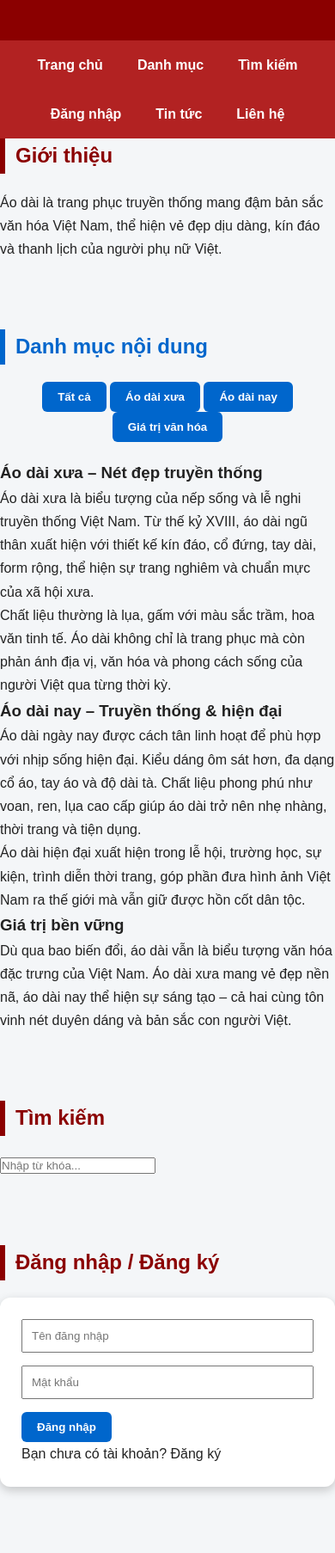
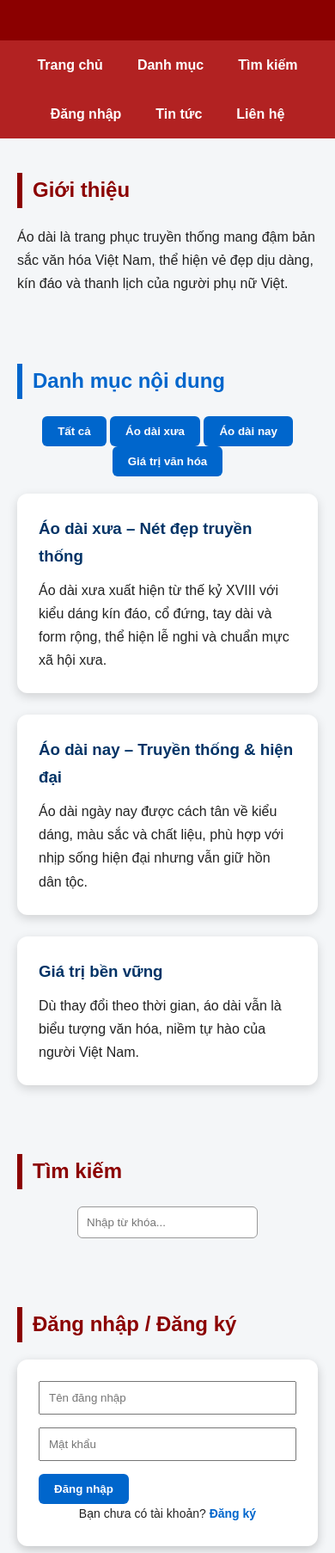
Before and after one commit to hacnguyetbang2008-collab/Ao_Dai_Viet_Nam_Xua_Va_Nay, a plain HTML site: page index.html in a window 390 px wide. Shown: the part 170-1976 px from the top of the page at 86% size. Drawn offline with Linux system fonts and the light colour scheme.

Commit message:
Update index.html

```diff
--- a/index.html
+++ b/index.html
@@ -4,42 +4,137 @@
     <meta charset="UTF-8">
     <title>Áo Dài Việt Nam – Xưa & Nay</title>
     <meta name="viewport" content="width=device-width, initial-scale=1.0">
+
 <style>
 *{margin:0;padding:0;box-sizing:border-box}
-body{font-family:Arial,Helvetica,sans-serif; background:#f4f6f8; color:#222; line-height:1.7; transition:0.3s;}
-dark{ background:#1e1e1e; color:#eee;}
-header{background:#8b0000; color:#fff; text-align:center; padding:50px 20px;}
-nav{ background:#b22222; display:flex; justify-content:center; flex-wrap:wrap; position:sticky; top:0; z-index:1000;}
-nav a{ color:white; text-decoration:none; padding:15px 20px; font-weight:bold;}
+body{
+    font-family:Arial,Helvetica,sans-serif;
+    background:#f4f6f8;
+    color:#222;
+    line-height:1.7;
+    transition:0.3s;
+}
+.dark{
+    background:#1e1e1e;
+    color:#eee;
+}
+header{
+    background:#8b0000;
+    color:#fff;
+    text-align:center;
+    padding:50px 20px;
+}
+nav{
+    background:#b22222;
+    display:flex;
+    justify-content:center;
+    flex-wrap:wrap;
+    position:sticky;
+    top:0;
+    z-index:1000;
+}
+nav a{
+    color:white;
+    text-decoration:none;
+    padding:15px 20px;
+    font-weight:bold;
+}
 nav a:hover{background:#8b0000}
-container{ max-width:1100px; margin:auto; padding:40px 20px; }
+.container{
+    max-width:1100px;
+    margin:auto;
+    padding:40px 20px;
+}
 section{margin-bottom:80px}
-h2{ margin-bottom:20px; padding-left:12px; border-left:6px solid #8b0000; color:#8b0000; }
-#category h2{ color:#0066cc; border-left-color:#0066cc;}
-grid{ display:grid; grid-template-columns:repeat(auto-fit,minmax(260px,1fr)); gap:25px;}
-card{ background:#fff; padding:25px; border-radius:12px; box-shadow:0 4px 12px rgba(0,0,0,0.15); transition:0.3s; }
-dark .card{background:#2b2b2b}
-card:hover{transform:translateY(-5px)}
-card h3{color:#003366;margin-bottom:10px}
-button{ padding:10px 18px; border:none; background:#0066cc; color:white; border-radius:6px; cursor:pointer; font-weight:bold; }
+h2{
+    margin-bottom:20px;
+    padding-left:12px;
+    border-left:6px solid #8b0000;
+    color:#8b0000;
+}
+#category h2{
+    color:#0066cc;
+    border-left-color:#0066cc;
+}
+.grid{
+    display:grid;
+    grid-template-columns:repeat(auto-fit,minmax(260px,1fr));
+    gap:25px;
+}
+.card{
+    background:#fff;
+    padding:25px;
+    border-radius:12px;
+    box-shadow:0 4px 12px rgba(0,0,0,0.15);
+    transition:0.3s;
+}
+.dark .card{background:#2b2b2b}
+.card:hover{transform:translateY(-5px)}
+.card h3{color:#003366;margin-bottom:10px}
+button{
+    padding:10px 18px;
+    border:none;
+    background:#0066cc;
+    color:white;
+    border-radius:6px;
+    cursor:pointer;
+    font-weight:bold;
+}
 button:hover{background:#004c99}
-search-box{text-align:center;margin-bottom:20px}
-search-box input{ padding:10px; width:60%; max-width:400px; border-radius:6px; border:1px solid #999; }
-form{ background:#fff; padding:25px; border-radius:12px; max-width:450px; margin:auto; box-shadow:0 4px 12px rgba(0,0,0,0.2); }
-dark form{background:#2b2b2b}
-form input,form textarea{ width:100%; padding:10px; margin-bottom:15px;}
-toggle-text{ text-align:center; font-size:14px;}
-toggle-text span{ color:#0066cc; cursor:pointer; font-weight:bold;}
-footer{ background:#333; color:white; text-align:center; padding:25px;}
-#topBtn{ position:fixed; bottom:20px; right:20px; display:none;}
+.search-box{text-align:center;margin-bottom:20px}
+.search-box input{
+    padding:10px;
+    width:60%;
+    max-width:400px;
+    border-radius:6px;
+    border:1px solid #999;
+}
+form{
+    background:#fff;
+    padding:25px;
+    border-radius:12px;
+    max-width:450px;
+    margin:auto;
+    box-shadow:0 4px 12px rgba(0,0,0,0.2);
+}
+.dark form{background:#2b2b2b}
+form input,form textarea{
+    width:100%;
+    padding:10px;
+    margin-bottom:15px;
+}
+.toggle-text{
+    text-align:center;
+    font-size:14px;
+}
+.toggle-text span{
+    color:#0066cc;
+    cursor:pointer;
+    font-weight:bold;
+}
+footer{
+    background:#333;
+    color:white;
+    text-align:center;
+    padding:25px;
+}
+#topBtn{
+    position:fixed;
+    bottom:20px;
+    right:20px;
+    display:none;
+}
 </style>
 </head>
+
 <body>
+
 <header>
 <h1>ÁO DÀI VIỆT NAM</h1>
 <p>Truyền thống – Hiện đại – Bản sắc dân tộc</p>
 <button onclick="toggleDark()">🌙 Dark Mode</button>
 </header>
+
 <nav>
 <a href="#home">Trang chủ</a>
 <a href="#category">Danh mục</a>
@@ -48,7 +143,9 @@ footer{ background:#333; color:white; text-align:center; padding:25px;}
 <a href="#blog">Tin tức</a>
 <a href="#contact">Liên hệ</a>
 </nav>
+
 <div class="container">
+
 <section id="home">
 <h2>Giới thiệu</h2>
 <p>
@@ -56,47 +153,44 @@ footer{ background:#333; color:white; text-align:center; padding:25px;}
 thể hiện vẻ đẹp dịu dàng, kín đáo và thanh lịch của người phụ nữ Việt.
 </p>
 </section>
+
 <section id="category">
 <h2>Danh mục nội dung</h2>
+
 <div style="text-align:center;margin-bottom:20px">
 <button onclick="filterCategory('all')">Tất cả</button>
 <button onclick="filterCategory('xua')">Áo dài xưa</button>
 <button onclick="filterCategory('nay')">Áo dài nay</button>
 <button onclick="filterCategory('vanhoa')">Giá trị văn hóa</button>
 </div>
+
 <div class="grid">
 <div class="card category-item xua">
 <h3>Áo dài xưa – Nét đẹp truyền thống</h3>
-<ul>
-<li>
-    <p> Áo dài xưa là biểu tượng của nếp sống và lễ nghi truyền thống Việt Nam. Từ thế kỷ XVIII, áo dài ngũ thân xuất hiện với thiết kế kín đáo, cổ đứng, tay dài, form rộng, thể hiện sự trang nghiêm và chuẩn mực của xã hội xưa. </p>
-</li>
-<li>
-    <p>Chất liệu thường là lụa, gấm với màu sắc trầm, hoa văn tinh tế. Áo dài không chỉ là trang phục mà còn phản ánh địa vị, văn hóa và phong cách sống của người Việt qua từng thời kỳ. </p>
-</li>
-</ul>
+<p>
+Áo dài xưa xuất hiện từ thế kỷ XVIII với kiểu dáng kín đáo, cổ đứng,
+tay dài và form rộng, thể hiện lễ nghi và chuẩn mực xã hội xưa.
+</p>
 </div>
+
 <div class="card category-item nay">
 <h3>Áo dài nay – Truyền thống & hiện đại</h3>
-<ul>
-    <li>
-        <p>Áo dài ngày nay được cách tân linh  hoạt để phù hợp với nhịp sống hiện đại. Kiểu dáng ôm sát hơn, đa dạng cổ áo, tay áo và độ dài tà. Chất liệu phong phú như voan, ren, lụa cao cấp giúp áo dài trở nên nhẹ nhàng, thời trang và tiện dụng. </p>
-    </li>
-    <li>
-        <p>Áo dài hiện đại xuất hiện trong lễ hội, trường học, sự kiện, trình diễn thời trang, góp phần đưa hình ảnh Việt Nam ra thế giới mà vẫn giữ được hồn cốt dân tộc. </p>
-    </li>
-</ul>
+<p>
+Áo dài ngày nay được cách tân về kiểu dáng, màu sắc và chất liệu,
+phù hợp với nhịp sống hiện đại nhưng vẫn giữ hồn dân tộc.
+</p>
 </div>
+
 <div class="card category-item vanhoa">
 <h3>Giá trị bền vững</h3>
-<ul>
-    <li>
-        <p>Dù qua bao biến đổi, áo dài vẫn là biểu tượng văn hóa đặc trưng của Việt Nam. Áo dài xưa mang vẻ đẹp nền nã, áo dài nay thể hiện sự sáng tạo – cả hai cùng tôn vinh nét duyên dáng và bản sắc con người Việt. </p>
-    </li>
-</ul>
+<p>
+Dù thay đổi theo thời gian, áo dài vẫn là biểu tượng văn hóa,
+niềm tự hào của người Việt Nam.
+</p>
 </div>
 </div>
 </section>
+
 <section id="search">
 <h2>Tìm kiếm</h2>
 <div class="search-box">
@@ -104,8 +198,10 @@ thể hiện vẻ đẹp dịu dàng, kín đáo và thanh lịch của người
 </div>
 <p id="searchResult" style="text-align:center"></p>
 </section>
+
 <section id="login">
 <h2>Đăng nhập / Đăng ký</h2>
+
 <form id="loginForm">
 <input placeholder="Tên đăng nhập">
 <input type="password" placeholder="Mật khẩu">
@@ -115,6 +211,7 @@ Bạn chưa có tài khoản?
 <span onclick="showRegister()">Đăng ký</span>
 </div>
 </form>
+
 <form id="registerForm" style="display:none">
 <input placeholder="Tên đăng nhập">
 <input type="email" placeholder="Email">
@@ -126,6 +223,7 @@ Bạn chưa có tài khoản?
 </div>
 </form>
 </section>
+
 <section id="blog">
 <h2>Tin tức</h2>
 <div class="grid">
@@ -137,6 +235,7 @@ Bạn chưa có tài khoản?
 <button onclick="showMoreBlog()">Xem thêm</button>
 </div>
 </section>
+
 <section id="contact">
 <h2>Liên hệ</h2>
 <form>
@@ -146,20 +245,44 @@ Bạn chưa có tài khoản?
 <button>Gửi</button>
 </form>
 </section>
+
 </div>
+
 <footer>
 © 2026 Website Áo Dài Việt Nam
 </footer>
+
 <button id="topBtn" onclick="goTop()">⬆</button>
+
 <script>
-function filterCategory(type){document.querySelectorAll('.category-item').forEach(item=>{item.style.display=(type==='all'||item.classList.contains(type))?'block':'none';});}
-document.getElementById('searchInput').addEventListener('keyup',e=>{document.getElementById('searchResult').innerText= e.target.value?'Đang tìm: '+e.target.value:'';});
-function showMoreBlog(){document.querySelectorAll('.blog-more').forEach(b=>b.style.display='block');}
-function showRegister(){loginForm.style.display='none';registerForm.style.display='block';}
-function showLogin(){registerForm.style.display='none';loginForm.style.display='block';}
-function toggleDark(){document.body.classList.toggle('dark');}
-window.onscroll=()=>{topBtn.style.display=window.scrollY>300?'block':'none';}
+function filterCategory(type){
+document.querySelectorAll('.category-item').forEach(item=>{
+item.style.display=(type==='all'||item.classList.contains(type))?'block':'none';
+});
+}
+document.getElementById('searchInput').addEventListener('keyup',e=>{
+document.getElementById('searchResult').innerText=
+e.target.value?'Đang tìm: '+e.target.value:'';
+});
+function showMoreBlog(){
+document.querySelectorAll('.blog-more').forEach(b=>b.style.display='block');
+}
+function showRegister(){
+loginForm.style.display='none';
+registerForm.style.display='block';
+}
+function showLogin(){
+registerForm.style.display='none';
+loginForm.style.display='block';
+}
+function toggleDark(){
+document.body.classList.toggle('dark');
+}
+window.onscroll=()=>{
+topBtn.style.display=window.scrollY>300?'block':'none';
+}
 function goTop(){window.scrollTo({top:0,behavior:'smooth'})}
 </script>
+
 </body>
 </html>
```
